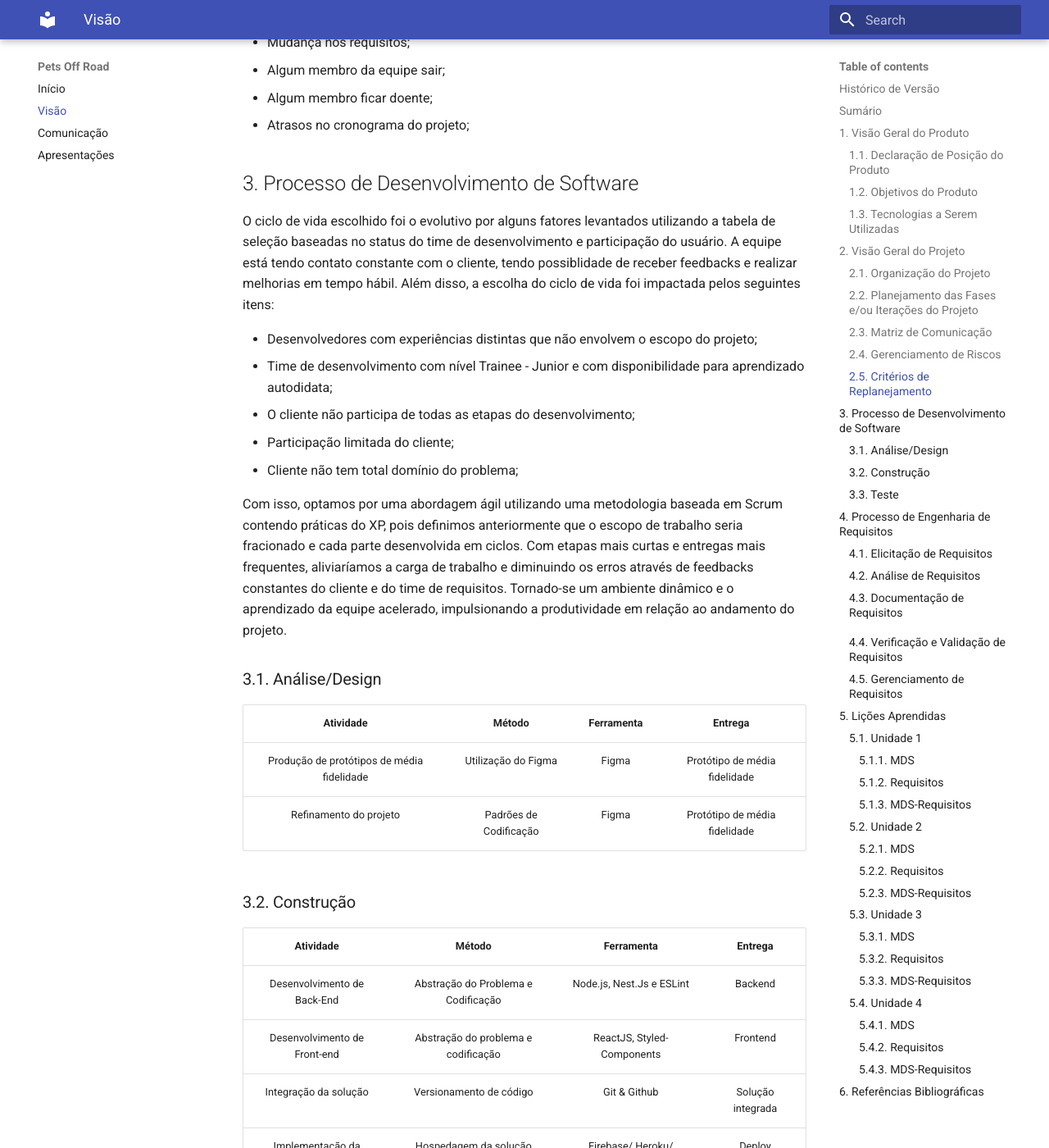
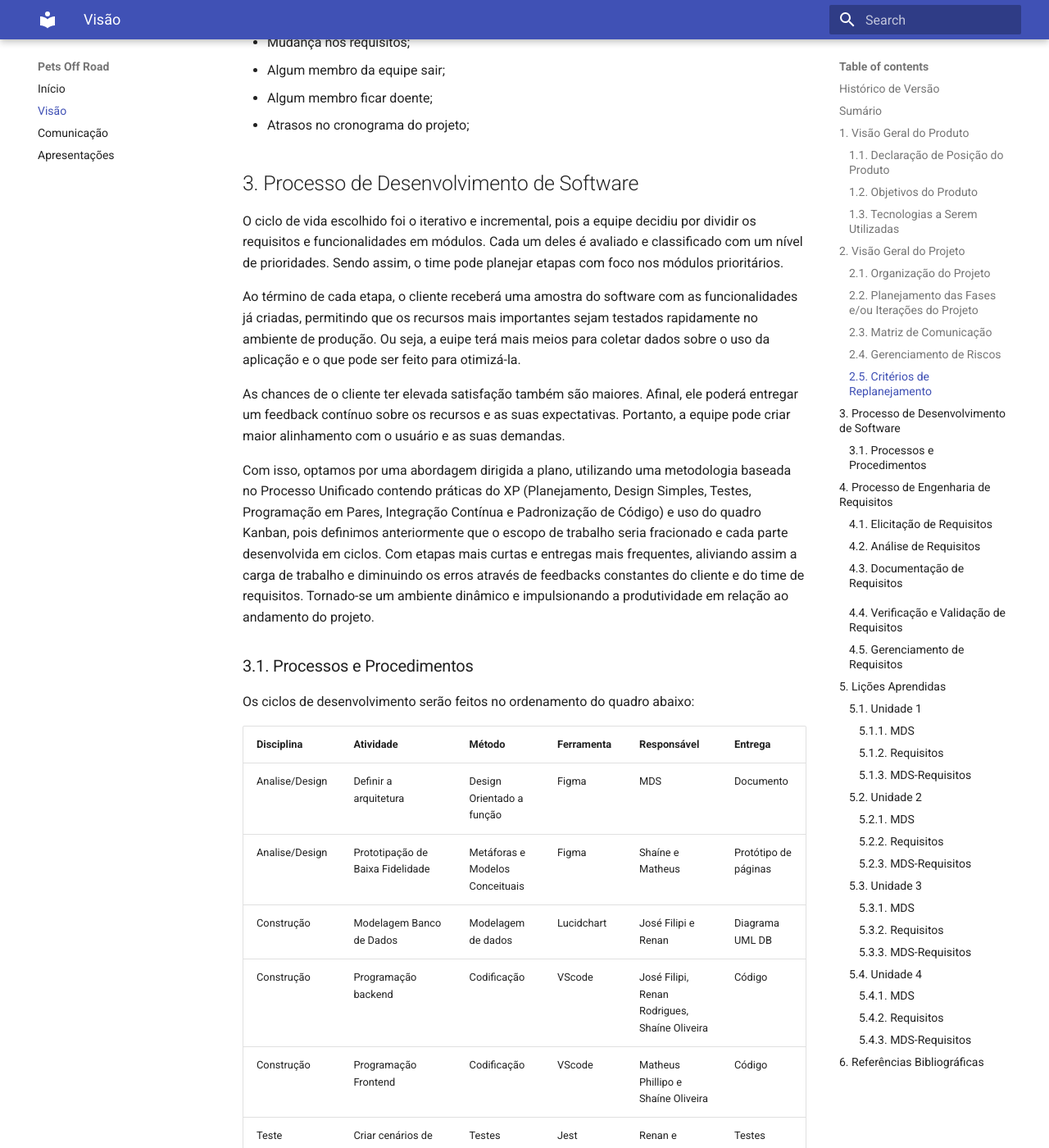
Before and after one commit to mdsreq-fga-unb/2022.1-pets-off-road, an MkDocs documentation site: the page built from docs/doc_visao.md, in a window 1280 px wide and 1400 px high, scrolled down 6119 px. Shown: the whole window at 82% size. Built offline with MkDocs 1.6.1 and Material for MkDocs 9.7.7, drawn with Linux system fonts in a browser that asks for light colours; some of the changed text lies outside the part shown.

Commit message:
Revisão de débitos

```diff
--- a/docs/doc_visao.md
+++ b/docs/doc_visao.md
@@ -136,39 +136,29 @@ Com base nos riscos do projeto foram estabelecidos os seguintes critérios de re
 
 ## 3. Processo de Desenvolvimento de Software
 
-O ciclo de vida escolhido foi o evolutivo por alguns fatores levantados utilizando a tabela de seleção baseadas no status do time de desenvolvimento e participação do usuário. A equipe está tendo contato constante com o cliente, tendo possiblidade de receber feedbacks e realizar melhorias em tempo hábil. Além disso, a escolha do ciclo de vida foi impactada pelos seguintes itens:
+O ciclo de vida escolhido foi o iterativo e incremental, pois a equipe decidiu por dividir os requisitos e funcionalidades em módulos. Cada um deles é avaliado e classificado com um nível de prioridades. Sendo assim, o time pode planejar etapas com foco nos módulos prioritários.
 
-- Desenvolvedores com experiências distintas que não envolvem o escopo do projeto;
-- Time de desenvolvimento com nível Trainee - Junior e com disponibilidade para aprendizado autodidata;
-- O cliente não participa de todas as etapas do desenvolvimento;
-- Participação limitada do cliente;
-- Cliente não tem total domínio do problema;
+Ao término de cada etapa, o cliente receberá uma amostra do software com as funcionalidades já criadas, permitindo que os recursos mais importantes sejam testados rapidamente no ambiente de produção. Ou seja, a euipe terá mais meios para coletar dados sobre o uso da aplicação e o que pode ser feito para otimizá-la.
 
-Com isso, optamos por uma abordagem ágil utilizando uma metodologia baseada em Scrum contendo práticas do XP, pois definimos anteriormente que o escopo de trabalho seria fracionado e cada parte desenvolvida em ciclos. Com etapas mais curtas e entregas mais frequentes, aliviaríamos a carga de trabalho e diminuindo os erros através de feedbacks constantes do cliente e do time de requisitos. Tornado-se um ambiente dinâmico e o aprendizado da equipe acelerado, impulsionando a produtividade em relação ao andamento do projeto.
+As chances de o cliente ter elevada satisfação também são maiores. Afinal, ele poderá entregar um feedback contínuo sobre os recursos e as suas expectativas. Portanto, a equipe pode criar maior alinhamento com o usuário e as suas demandas.
 
-### 3.1. Análise/Design
+Com isso, optamos por uma abordagem dirigida a plano, utilizando uma metodologia baseada no Processo Unificado contendo práticas do XP (Planejamento, Design Simples, Testes, Programação em Pares, Integração Contínua e Padronização de Código) e uso do quadro Kanban, pois definimos anteriormente que o escopo de trabalho seria fracionado e cada parte desenvolvida em ciclos. Com etapas mais curtas e entregas mais frequentes, aliviando assim a carga de trabalho e diminuindo os erros através de feedbacks constantes do cliente e do time de requisitos. Tornado-se um ambiente dinâmico e impulsionando a produtividade em relação ao andamento do projeto.
 
-|                 Atividade                  |         Método         | Ferramenta |            Entrega            |
-| :----------------------------------------: | :--------------------: | :--------: | :---------------------------: |
-| Produção de protótipos de média fidelidade |  Utilização do Figma   |   Figma    | Protótipo de média fidelidade |
-|           Refinamento do projeto           | Padrões de Codificação |   Figma    | Protótipo de média fidelidade | --------------------------- |
 
-### 3.2. Construção
+### 3.1. Processos e Procedimentos
 
-|          Atividade           |               Método                |            Ferramenta             |      Entrega      |
-| :--------------------------: | :---------------------------------: | :-------------------------------: | :---------------: |
-| Desenvolvimento de Back-End  | Abstração do Problema e Codificação |     Node.js, Nest.Js e ESLint     |      Backend      |
-| Desenvolvimento de Front-end | Abstração do problema e codificação |    ReactJS, Styled-Components     |     Frontend      |
-|    Integração da solução     |       Versionamento de código       |           Git & Github            | Solução integrada |
-|   Implementação da solução   |        Hospedagem da solução        | Firebase/ Heroku/ Netlify/ Vercel |      Deploy       |
+Os ciclos de desenvolvimento serão feitos no ordenamento do quadro abaixo:
 
-### 3.3.  Teste
 
-|         Atividade          |                            Método                            |    Ferramenta     |              Entrega               |
-| :------------------------: | :----------------------------------------------------------: | :---------------: | :--------------------------------: |
-|   Criar casos de testes    | Discussão para definir as especificações dos casos de testes | Discord e VS code | Especificações dos casos de testes |
-| Produção de scripts testes |                         Codificação                          |       Jest        |          Script de Testes          |
-|     Validar a Solução      |                         Codificação                          |      VS code      |        Componentes testados        |
+| Disciplina |Atividade| Método | Ferramenta | Responsável | Entrega |
+|----|----|----|----|----|----|
+|Analise/Design| Definir a arquitetura | Design Orientado a função | Figma | MDS |Documento|
+|Analise/Design| Prototipação de Baixa Fidelidade | Metáforas e Modelos Conceituais | Figma | Shaíne e Matheus |Protótipo de páginas|
+|Construção| Modelagem Banco de Dados | Modelagem de dados | Lucidchart | José Filipi e Renan |Diagrama UML DB|
+|Construção| Programação backend | Codificação | VScode | José Filipi, Renan Rodrigues, Shaíne Oliveira |Código|
+|Construção| Programação Frontend | Codificação | VScode | Matheus Phillipo e Shaíne Oliveira |Código|
+|Teste| Criar cenários de teste para verificar se os critérios de aceitação foram atendidos e corrigir possíveis falhas | Testes unitários | Jest | Renan e Matheus |Testes unitários|
+
 
 ## 4. Processo de Engenharia de Requisitos
 
```
